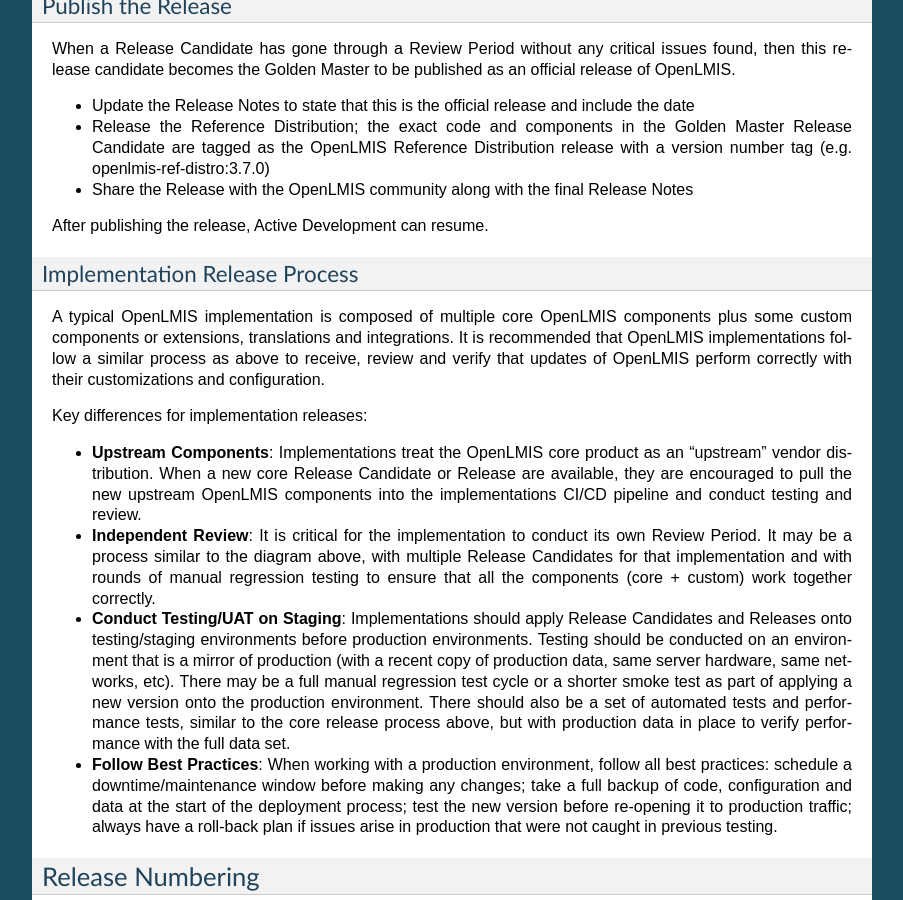
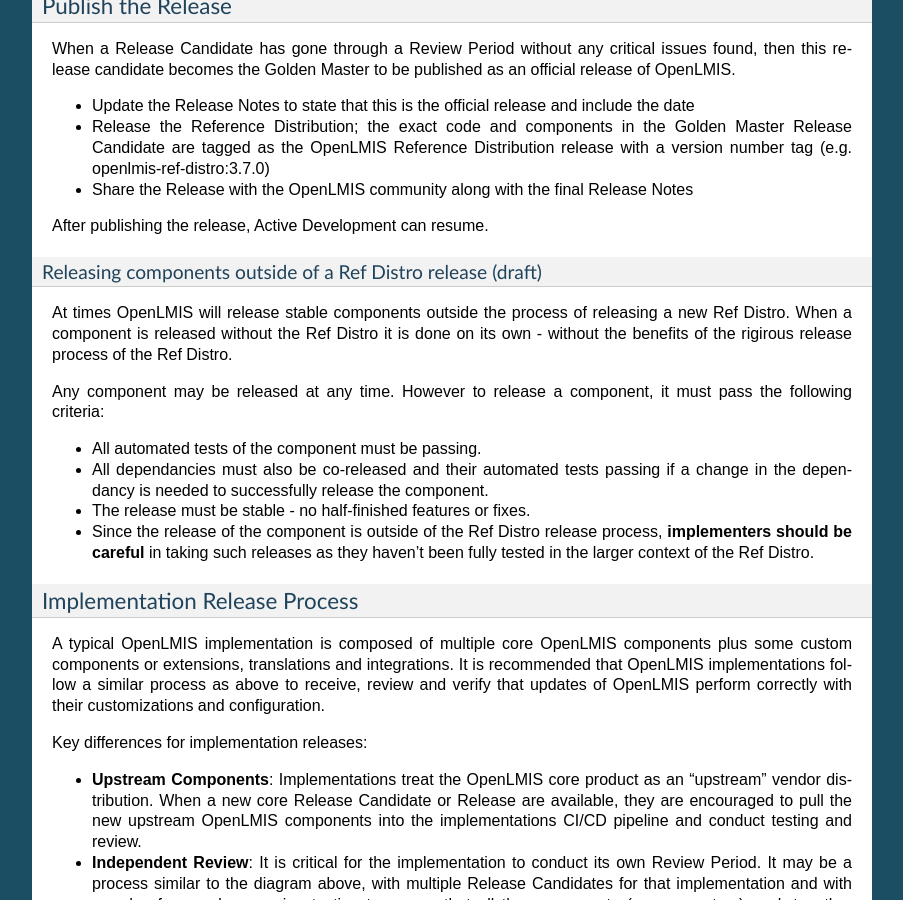
Before and after one commit to OpenLMIS/openlmis-ref-distro, a Sphinx documentation site: the page built from docs/source/conventions/versioningReleasing.md, in a window 1280 px wide and 900 px high, scrolled down 2799 px. Shown: the whole window, without its empty margins (198-1101 px from the left). Built offline with Sphinx 7.4.7, drawn with Linux system fonts in a browser that asks for light colours; pages that are not in the unit, such as notebooks, are missing from menus; some of the changed text lies outside the part shown.

Commit message:
add sub-section on component releases
outside of ref-distro releases

```diff
--- a/docs/source/conventions/versioningReleasing.md
+++ b/docs/source/conventions/versioningReleasing.md
@@ -105,6 +105,21 @@
 * Share the Release with the OpenLMIS community along with the final Release Notes
 
 After publishing the release, Active Development can resume.
+
+#### Releasing components outside of a Ref Distro release (draft)
+
+At times OpenLMIS will release
+stable components outside the process of releasing a new Ref Distro.  When a component is released
+without the Ref Distro it is done on its own - without the benefits of the rigirous release process of the Ref Distro.
+
+Any component may be released at any time.  However to release a component, it must pass the following criteria:
+
+* All automated tests of the component must be passing.
+* All dependancies must also be co-released and their automated tests passing if a change in the dependancy is needed to successfully
+release the component.
+* The release must be stable - no half-finished features or fixes.
+* Since the release of the component is outside of the Ref Distro release process, **implementers should be careful** in taking such
+releases as they haven't been fully tested in the larger context of the Ref Distro.
 
 ### Implementation Release Process
 
```
